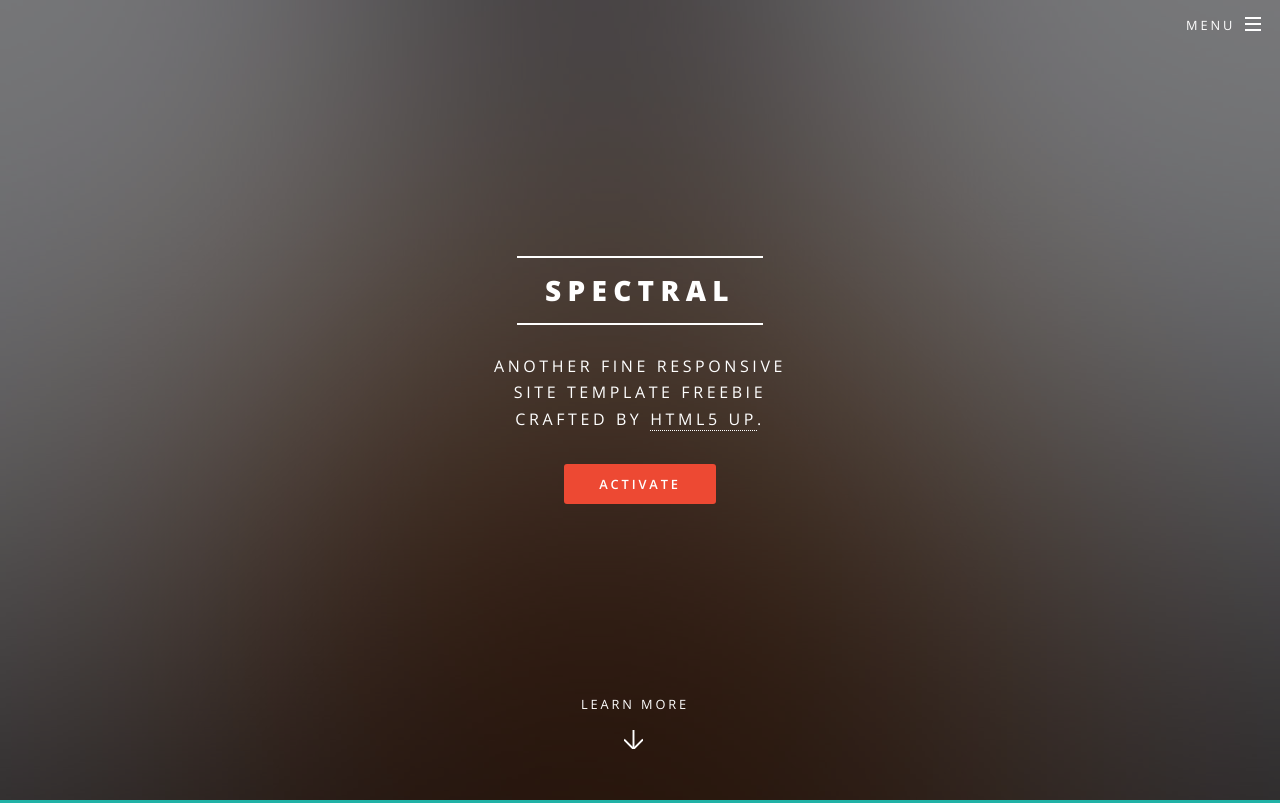
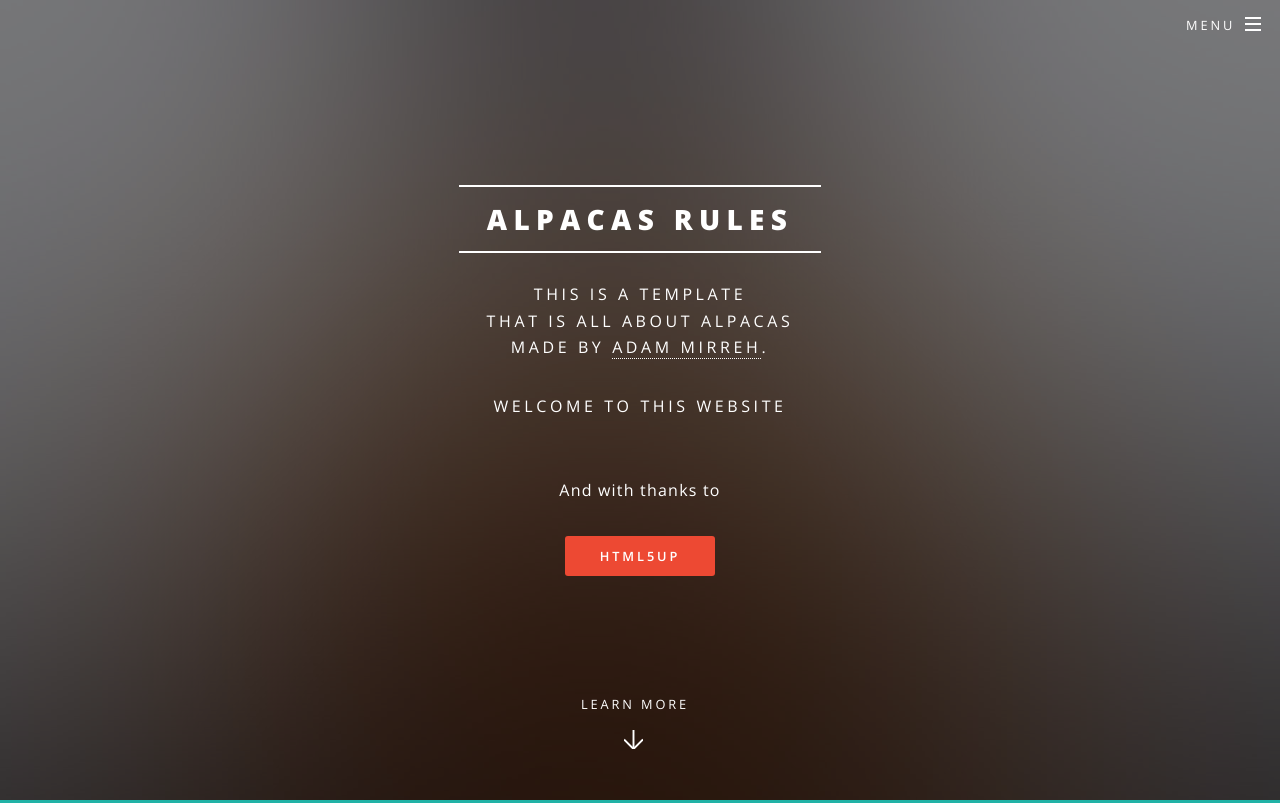
Before and after one commit to AMirreh17/Specral-Alpaces, a plain HTML site: page spectral/index.html in a window 1280 px wide. Shown: the top 803 px of the page. Drawn offline with nearby package versions, Linux system fonts and the light colour scheme.

Commit message:
Changed banner contents

```diff
--- a/spectral/index.html
+++ b/spectral/index.html
@@ -43,12 +43,14 @@
 				<!-- Banner -->
 					<section id="banner">
 						<div class="inner">
-							<h2>Spectral</h2>
-							<p>Another fine responsive<br />
-							site template freebie<br />
-							crafted by <a href="http://html5up.net">HTML5 UP</a>.</p>
+							<h2>ALPACAS RULES</h2>
+							<p>This is a template<br />
+							that is all about Alpacas<br />
+							made by <a href="adammirreh.panel.uwe.ac.uk">Adam Mirreh</a>.</p>
+							<p> Welcome to this website</p>
+							<br /> And with thanks to</p>
 							<ul class="actions special">
-								<li><a href="#" class="button primary">Activate</a></li>
+								<li><a href="https://html5up.net/" class="button primary">HTML5UP</a></li>
 							</ul>
 						</div>
 						<a href="#one" class="more scrolly">Learn More</a>
```
